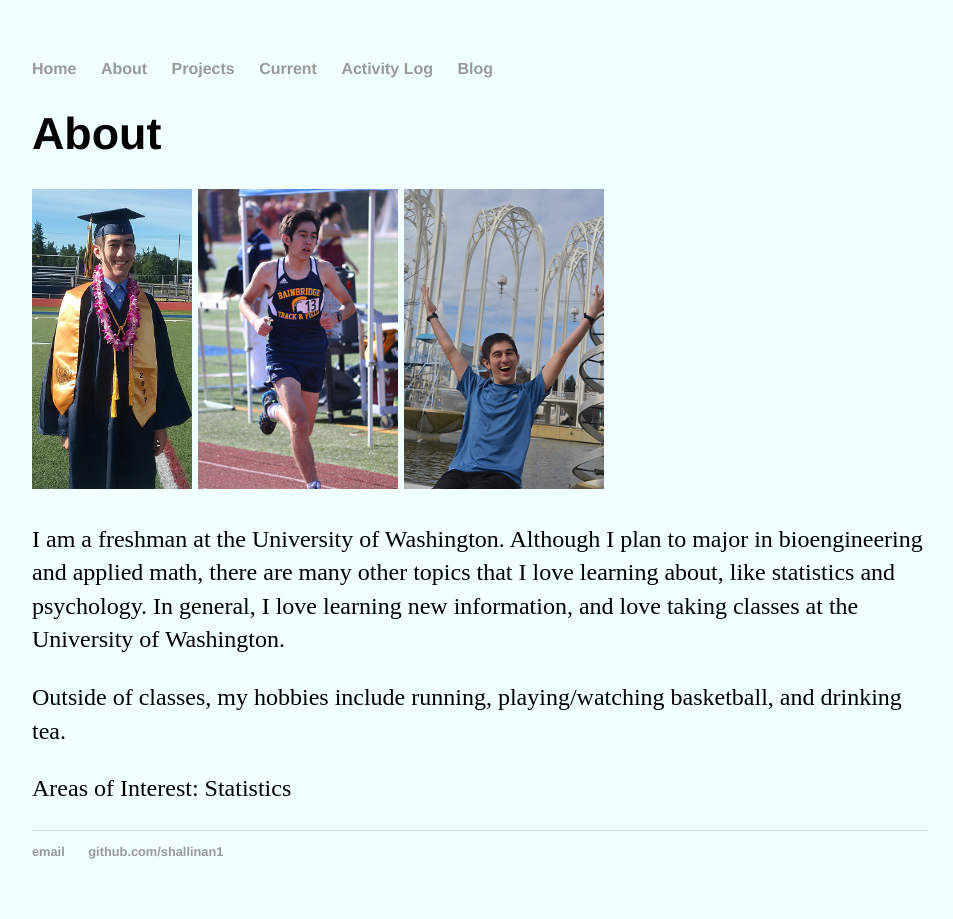
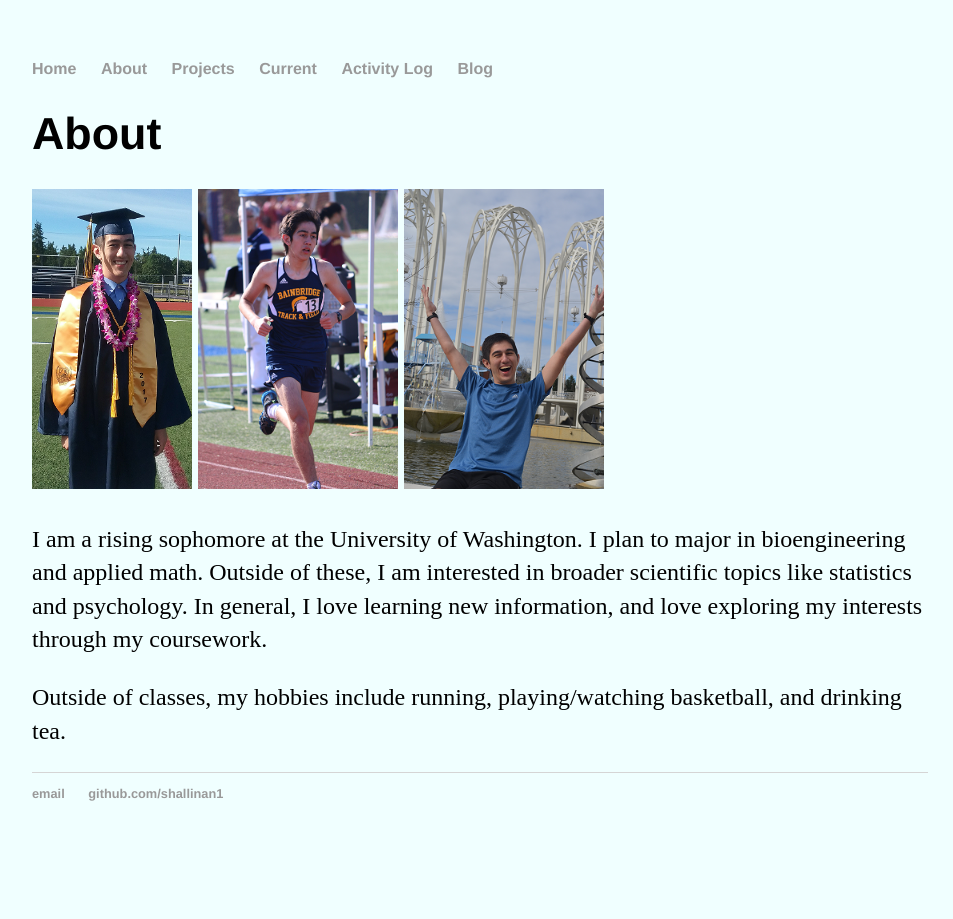
Before and after one commit to shallinan1/shallinan1.github.io, a Jekyll site: the page built from about/index.md, in a window 1280 px wide. Shown: the whole page, without its empty margins (160-1113 px from the left). Built offline with Jekyll 4.4.1, drawn with Linux system fonts in a browser that asks for light colours.

Commit message:
update info

```diff
--- a/about/index.md
+++ b/about/index.md
@@ -15,12 +15,8 @@ background-color: #f0ffff
 <img src="/assets/pictures/happy1.png" style="width:200px;height:300px;" title="Pacific Science Center">
 
 
-I am a freshman at the University of Washington. Although I plan to major in bioengineering and applied math,
-there are many other topics that I love learning about, like statistics and psychology. In general, I love learning
-new information, and love taking classes at the University of Washington.
+I am a rising sophomore at the University of Washington. I plan to major in bioengineering and applied math.
+Outside of these, I am interested in broader scientific topics like statistics and psychology. In general, I love learning
+new information, and love exploring my interests through my coursework.
 
 Outside of classes, my hobbies include running, playing/watching basketball, and drinking tea.
-
-
-
-Areas of Interest: Statistics
--- a/current/index.html
+++ b/current/index.html
@@ -21,8 +21,6 @@ and <a href="/assets/data/activitycsv.csv"><b><font color="green">here</font></b
 
 
 			<ul class="contacts">
-				<li><a href="#">@TwitterHandle</a></li>
-				<li><a href="#">Your Departmental Webpage</a></li>
-				<li><a href="#">Another site you want to link to</a></li>
+				<li><a href="instagram.com/skylerhallinan">@skylerhallinan</a></li>
 				</ul>
 </div>
```
